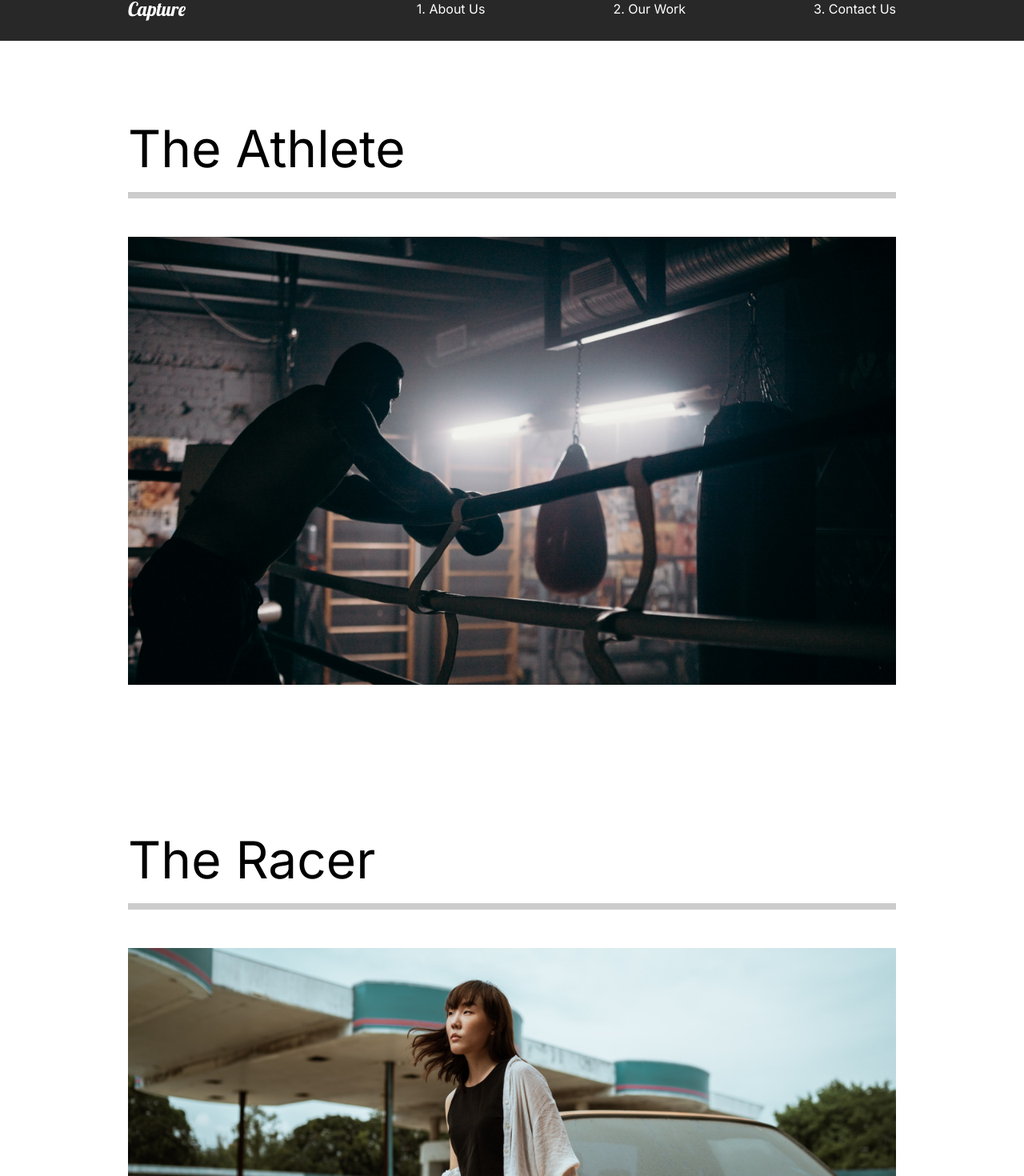
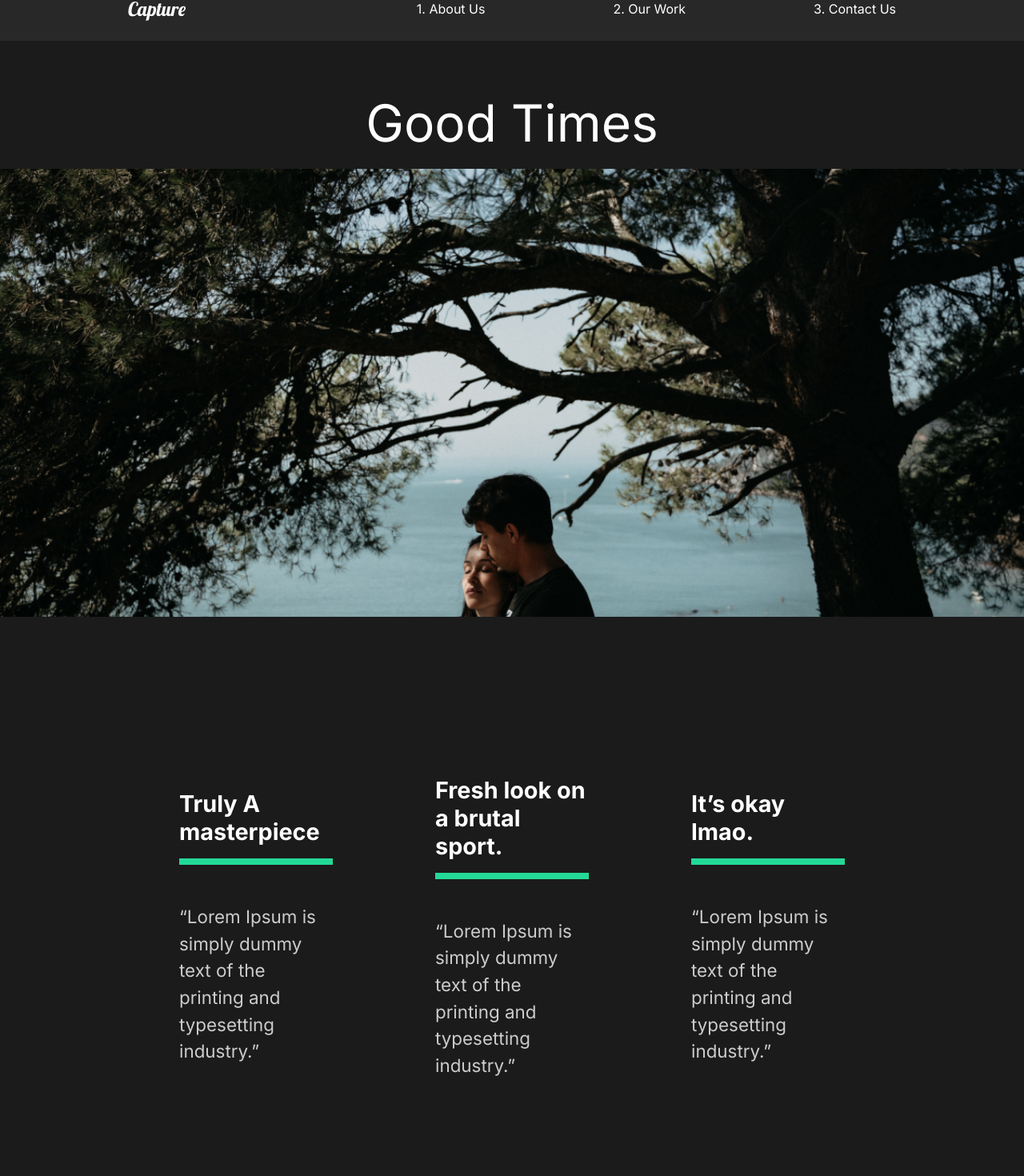
Before and after one commit to BinTruong/capture-portofolio, a React (Create React App) app: page /work/good-times in a window 1280 px wide. Shown: the part 29-1499 px from the top of the page at 80% size. Built offline with nearby package versions, Linux system fonts and the light colour scheme.

Commit message:
Movie Details

```diff
--- a/src/App.js
+++ b/src/App.js
@@ -7,6 +7,7 @@
 import OurWork from "./pages/OurWork";
 //? Router
 import { Switch, Route } from "react-router-dom";
+import MovieDetail from "./pages/MovieDetail";
 
 function App() {
   return (
@@ -16,8 +17,11 @@
       <Route path="/" exact>
         <AboutUs />
       </Route>
-      <Route path="/work">
+      <Route path="/work" exact>
         <OurWork />
+      </Route>
+      <Route path="/work/:id">
+        <MovieDetail />
       </Route>
       <Route path="/contact">
         <ContactUs />
--- /dev/null
+++ b/src/movieState.js
@@ -0,0 +1,81 @@
+//Import Images
+import athlete from "./img/athlete-small.png";
+import goodtimes from "./img/goodtimes-small.png";
+import theracer from "./img/theracer-small.png";
+import athlete2 from "./img/athlete2.png";
+import goodtimes2 from "./img/good-times2.jpg";
+import theracer2 from "./img/the-racer2.jpg";
+
+export const MovieState = () => {
+  return [
+    {
+      title: "The Athlete",
+      mainImg: athlete,
+      secondaryImg: athlete2,
+      url: "/work/the-athlete",
+      awards: [
+        {
+          title: "Truly A masterpiece",
+          description:
+            "“Lorem Ipsum is simply dummy text of the printing and typesetting industry.”",
+        },
+        {
+          title: "Fresh look on a brutal sport.",
+          description:
+            "“Lorem Ipsum is simply dummy text of the printing and typesetting industry.”",
+        },
+        {
+          title: "It’s okay lmao.",
+          description:
+            "“Lorem Ipsum is simply dummy text of the printing and typesetting industry.”",
+        },
+      ],
+    },
+    {
+      title: "Good Times",
+      mainImg: goodtimes,
+      url: "/work/good-times",
+      secondaryImg: goodtimes2,
+      awards: [
+        {
+          title: "Truly A masterpiece",
+          description:
+            "“Lorem Ipsum is simply dummy text of the printing and typesetting industry.”",
+        },
+        {
+          title: "Fresh look on a brutal sport.",
+          description:
+            "“Lorem Ipsum is simply dummy text of the printing and typesetting industry.”",
+        },
+        {
+          title: "It’s okay lmao.",
+          description:
+            "“Lorem Ipsum is simply dummy text of the printing and typesetting industry.”",
+        },
+      ],
+    },
+    {
+      title: "The Racer",
+      mainImg: theracer,
+      url: "/work/the-racer",
+      secondaryImg: theracer2,
+      awards: [
+        {
+          title: "Truly A masterpiece",
+          description:
+            "“Lorem Ipsum is simply dummy text of the printing and typesetting industry.”",
+        },
+        {
+          title: "Fresh look on a brutal sport.",
+          description:
+            "“Lorem Ipsum is simply dummy text of the printing and typesetting industry.”",
+        },
+        {
+          title: "It’s okay lmao.",
+          description:
+            "“Lorem Ipsum is simply dummy text of the printing and typesetting industry.”",
+        },
+      ],
+    },
+  ];
+};
--- /dev/null
+++ b/src/pages/MovieDetail.js
@@ -0,0 +1,111 @@
+import styled from "styled-components";
+import { useHistory } from "react-router-dom";
+import { MovieState } from "../movieState";
+import { useState, useEffect } from "react";
+
+const MovieDetail = () => {
+  const history = useHistory();
+  const url = history.location.pathname;
+  const [movies, setMovies] = useState(MovieState);
+  const [movie, setMovie] = useState(null);
+
+  //! UseEffect
+  useEffect(() => {
+    const currentMovie = movies.filter((stateMovie) => stateMovie.url === url);
+    setMovie(currentMovie[0]);
+  }, [movies, url]);
+
+  return (
+    <>
+      {movie && (
+        <Details>
+          <HeadLine>
+            <h2>{movie.title}</h2>
+            <img src={movie.mainImg} alt="movie" />
+          </HeadLine>
+          <Awards>
+            {movie.awards.map((award) => (
+              <Award
+                title={award.title}
+                description={award.description}
+                key={award.title}
+              />
+            ))}
+          </Awards>
+          <ImageDisplay>
+            <img src={movie.secondaryImg} alt="movie" />
+          </ImageDisplay>
+        </Details>
+      )}
+    </>
+  );
+};
+
+//! Award Component
+const Award = ({ title, description }) => {
+  return (
+    <AwardStyle>
+      <h3>{title}</h3>
+      <div className="line"></div>
+      <p>{description}</p>
+    </AwardStyle>
+  );
+};
+
+//! Styled Components
+
+const Awards = styled.div`
+  min-height: 80vh;
+  display: flex;
+  margin: 5rem 10rem;
+  align-items: center;
+  justify-content: space-around;
+`;
+
+const AwardStyle = styled.div`
+  padding: 4rem;
+  h3 {
+    font-size: 1.8rem;
+  }
+  .line {
+    width: 100%;
+    background: #23d997;
+    height: 0.5rem;
+    margin: 1rem 0rem;
+  }
+  p {
+    padding: 2rem 0rem;
+  }
+`;
+
+const Details = styled.div`
+  color: white;
+`;
+
+const HeadLine = styled.div`
+  min-height: 90vh;
+  padding-top: 20vh;
+  position: relative;
+  h2 {
+    position: absolute;
+    top: 10%;
+    left: 50%;
+    transform: translate(-50%, -10%);
+  }
+  img {
+    width: 100%;
+    height: 70vh;
+    object-fit: cover;
+  }
+`;
+
+const ImageDisplay = styled.div`
+  min-height: 50vh;
+  img {
+    width: 100%;
+    height: 100vh;
+    object-fit: cover;
+  }
+`;
+
+export default MovieDetail;
--- a/src/pages/OurWork.js
+++ b/src/pages/OurWork.js
@@ -11,21 +11,21 @@
       <Movie>
         <h2>The Athlete</h2>
         <div className="line"></div>
-        <Link>
+        <Link to="/work/the-athlete">
           <img src={athlete} alt="athlete" />
         </Link>
       </Movie>
       <Movie>
         <h2>The Racer</h2>
         <div className="line"></div>
-        <Link>
+        <Link to="/work/the-racer">
           <img src={theracer} alt="theracer" />
         </Link>
       </Movie>
       <Movie>
         <h2>Good times</h2>
         <div className="line"></div>
-        <Link>
+        <Link to="/work/good-times">
           <img src={goodtimes} alt="goodtimes" />
         </Link>
       </Movie>
```
Also changed, not shown: 1 other file (tests, documents, lock files or other folders).
